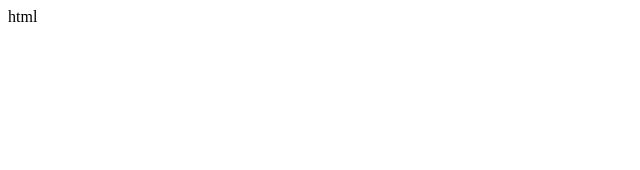
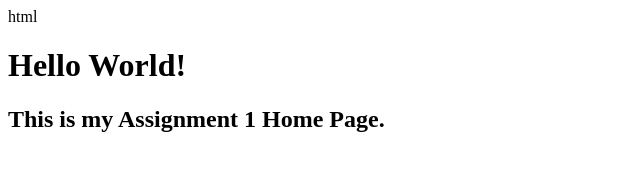
Before and after one commit to dmhdmh/IDAssignment1, a plain HTML site: page index.html in a window 1280 px wide. Shown: the whole page, without its empty margins (0-640 px from the left). Drawn offline with Linux system fonts and the light colour scheme.

Commit message:
index refresh

```diff
--- a/index.html
+++ b/index.html
@@ -7,12 +7,14 @@ html <!DOCTYPE html>
     <head>
         <meta charset="utf-8">
         <meta http-equiv="X-UA-Compatible" content="IE=edge">
-        <title></title>
+        <title>Assignment 1 Index</title>
         <meta name="description" content="">
         <meta name="viewport" content="width=device-width, initial-scale=1">
         <link rel="stylesheet" href="">
     </head>
     <body>
+        <h1>Hello World!</h1>
+        <h2>This is my Assignment 1 Home Page.</h2>
         <!--[if lt IE 7]>
             <p class="browsehappy">You are using an <strong>outdated</strong> browser. Please <a href="#">upgrade your browser</a> to improve your experience.</p>
         <![endif]-->
```
